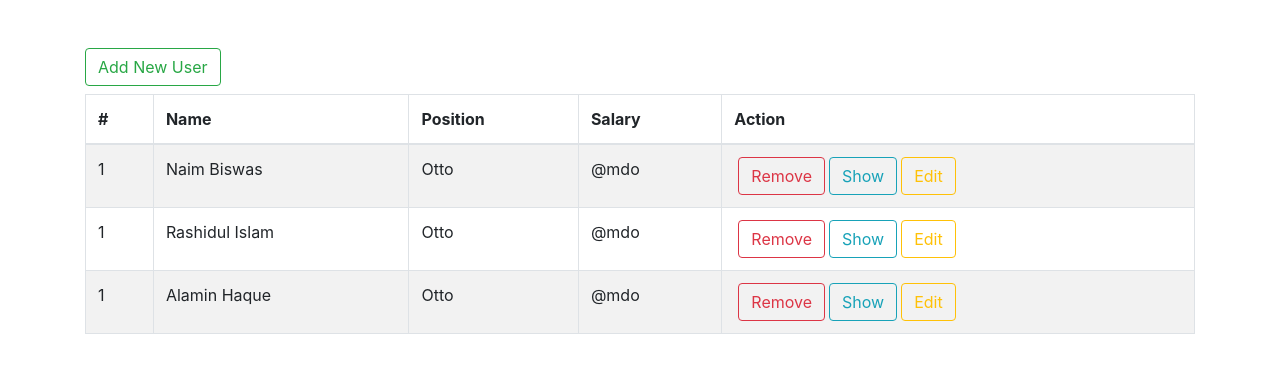
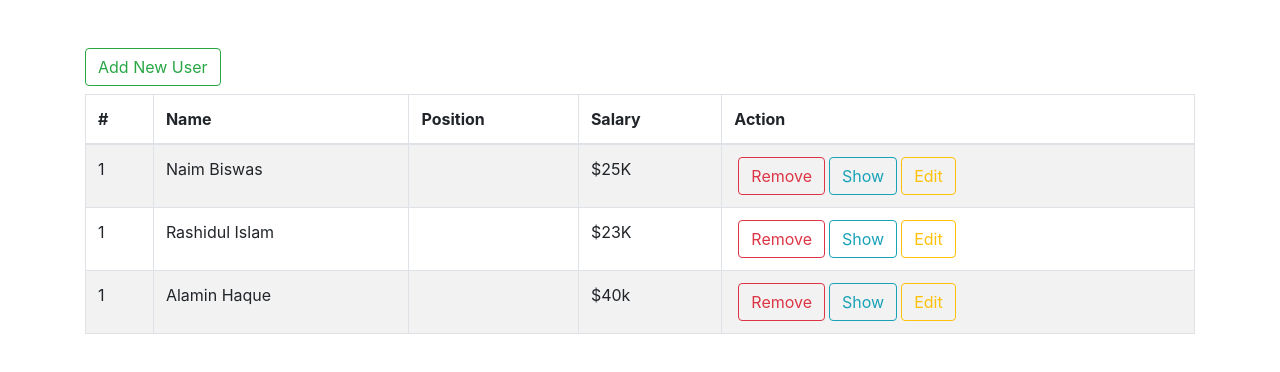
Before and after one commit to NaimBiswas/react-CRUD, a React (Create React App) app: page / in a window 1280 px wide. Shown: the top 372 px of the page. Built offline with nearby package versions, Linux system fonts and the light colour scheme.

Commit message:
shwoing all info

```diff
--- a/src/components/Home.js
+++ b/src/components/Home.js
@@ -25,8 +25,8 @@ const Home = () => {
                         <tr>
                            <td>1</td>
                            <td>{user.name}</td>
-                           <td>Otto</td>
-                           <td>@mdo</td>
+                           <td> {user.position} </td>
+                           <td> {user.salary} </td>
                            <td>
                               <Button variant='outline-danger ml-1 btn-md'>Remove</Button>
                               <Button variant='outline-info ml-1 btn-md'>Show</Button>
```
Also changed, not shown: 1 other file (tests, documents, lock files or other folders).
